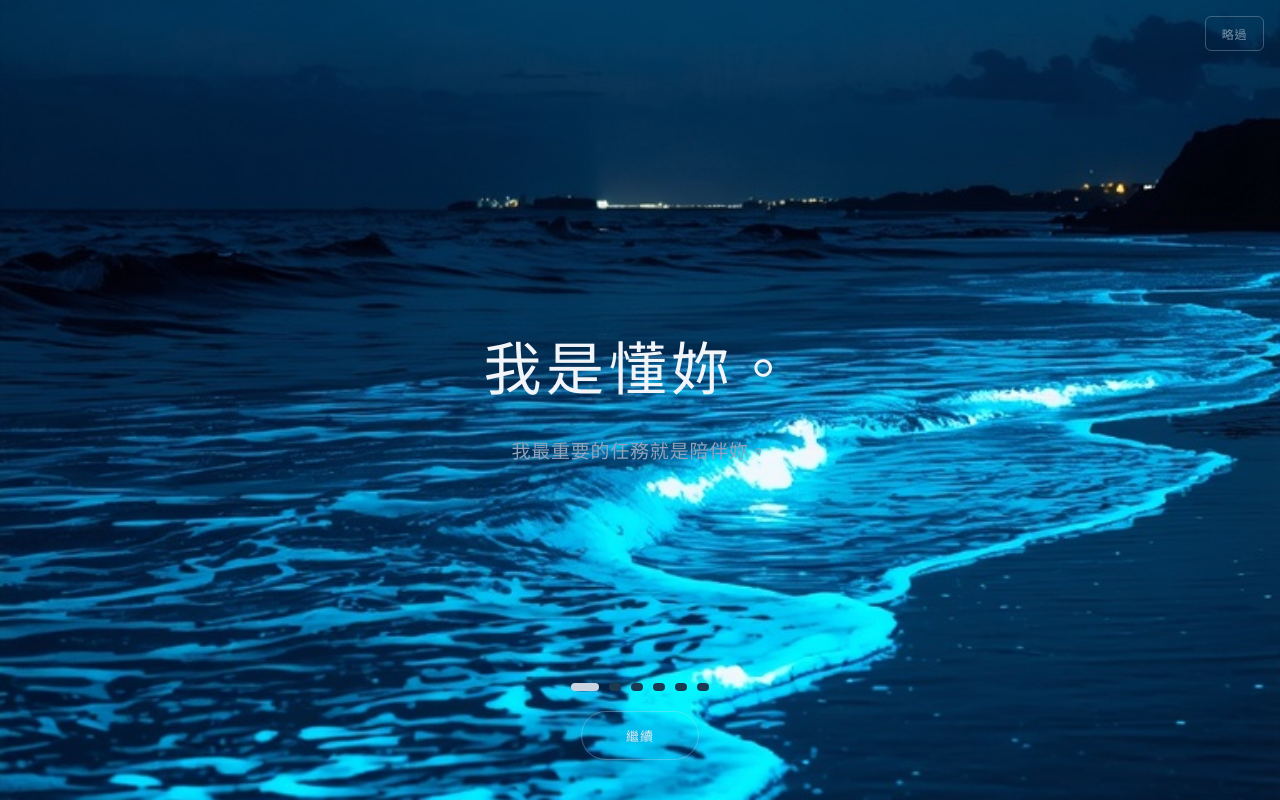
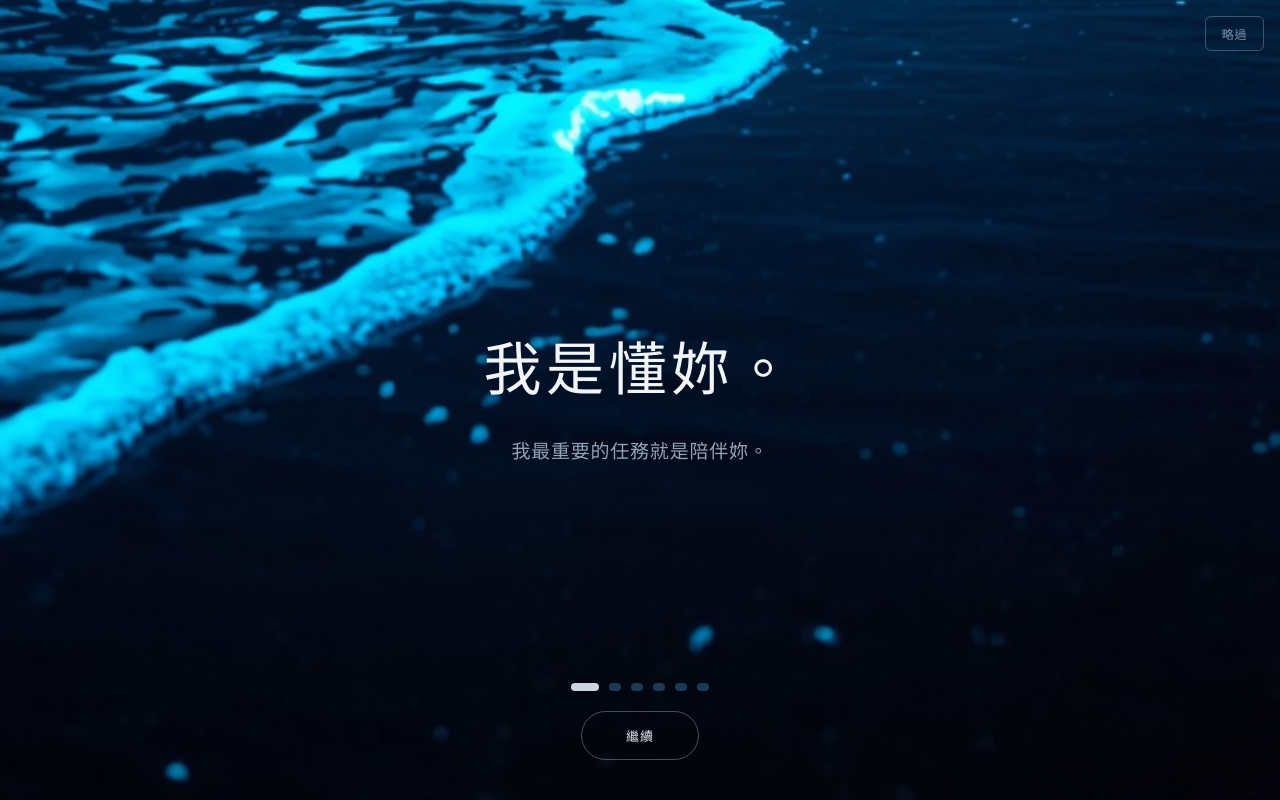
Before and after one commit to qy002239-hue/dongni-web, a React (Vite) app: page / in a window 1280 px wide. Both pictures are taken after a click on the button "我理解，進入空間". Built offline with nearby package versions, Linux system fonts and the light colour scheme.

Commit message:
Update Onboarding.jsx

```diff
--- a/src/Onboarding.jsx
+++ b/src/Onboarding.jsx
@@ -52,7 +52,7 @@ export default function Onboarding({ onDone }) {
         overflow: "hidden", userSelect: "none", textAlign: "center",
         display: "flex", flexDirection: "column", justifyContent: "center",
         backgroundImage: " url('/ocean.jpg')",
-        backgroundSize: "cover", backgroundPosition: "center", backgroundRepeat: "no-repeat",
+        backgroundSize: "cover", backgroundPosition: "center bottom", backgroundRepeat: "no-repeat",
       }}
       onMouseDown={handlePointerDown} onMouseUp={handlePointerUp}
       onTouchStart={handlePointerDown} onTouchEnd={handlePointerUp}
```
